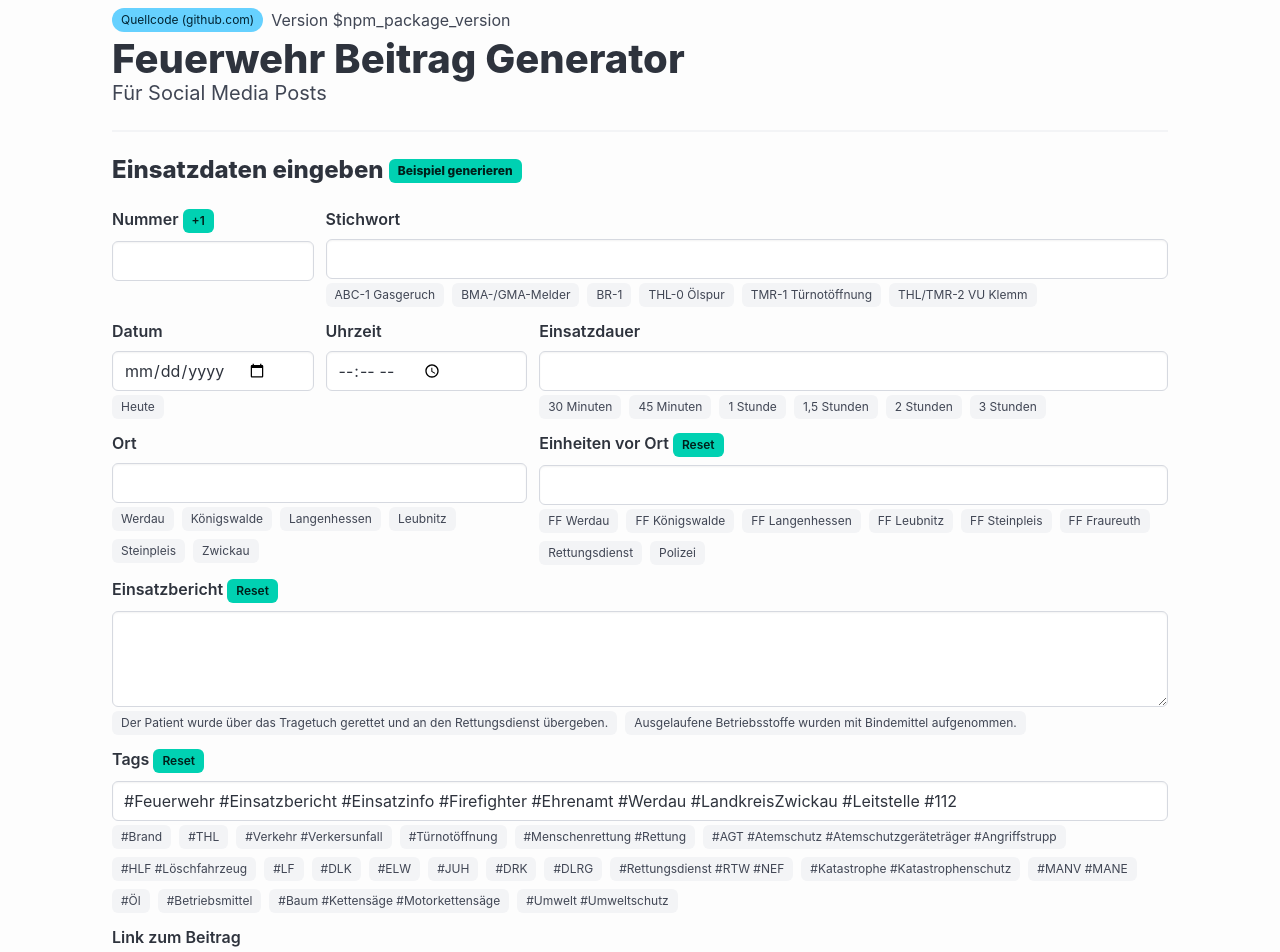
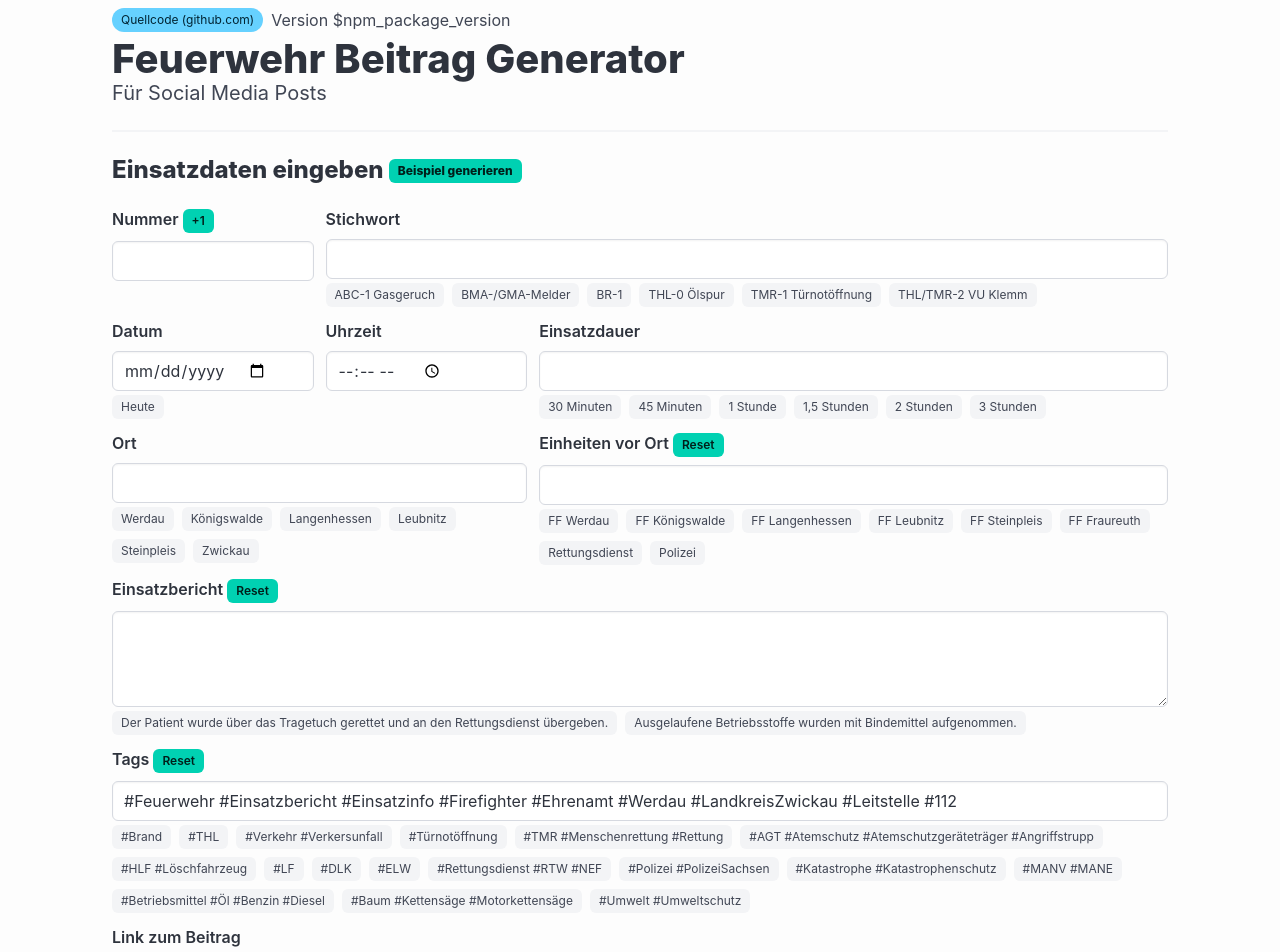
Before and after one commit to turbopixel/Feuerwehr-Beitrag-Generator, a Vue app: page / in a window 1280 px wide. Shown: the top 952 px of the page. Built offline with nearby package versions, Linux system fonts and the light colour scheme.

Commit message:
remove tags / combine tags / add tags

```diff
--- a/src/components/LayoutForm.vue
+++ b/src/components/LayoutForm.vue
@@ -213,20 +213,17 @@ export default {
               <span class="tag is-clickable" @click="set_tags">#THL</span>
               <span class="tag is-clickable" @click="set_tags">#Verkehr #Verkersunfall</span>
               <span class="tag is-clickable" @click="set_tags">#Türnotöffnung</span>
-              <span class="tag is-clickable" @click="set_tags">#Menschenrettung #Rettung</span>
+              <span class="tag is-clickable" @click="set_tags">#TMR #Menschenrettung #Rettung</span>
               <span class="tag is-clickable" @click="set_tags">#AGT #Atemschutz #Atemschutzgeräteträger #Angriffstrupp</span>
               <span class="tag is-clickable" @click="set_tags">#HLF #Löschfahrzeug</span>
               <span class="tag is-clickable" @click="set_tags">#LF</span>
               <span class="tag is-clickable" @click="set_tags">#DLK</span>
               <span class="tag is-clickable" @click="set_tags">#ELW</span>
-              <span class="tag is-clickable" @click="set_tags">#JUH</span>
-              <span class="tag is-clickable" @click="set_tags">#DRK</span>
-              <span class="tag is-clickable" @click="set_tags">#DLRG</span>
               <span class="tag is-clickable" @click="set_tags">#Rettungsdienst #RTW #NEF</span>
+              <span class="tag is-clickable" @click="set_tags">#Polizei #PolizeiSachsen</span>
               <span class="tag is-clickable" @click="set_tags">#Katastrophe #Katastrophenschutz</span>
               <span class="tag is-clickable" @click="set_tags">#MANV #MANE</span>
-              <span class="tag is-clickable" @click="set_tags">#Öl</span>
-              <span class="tag is-clickable" @click="set_tags">#Betriebsmittel</span>
+              <span class="tag is-clickable" @click="set_tags">#Betriebsmittel #Öl #Benzin #Diesel</span>
               <span class="tag is-clickable" @click="set_tags">#Baum #Kettensäge #Motorkettensäge</span>
               <span class="tag is-clickable" @click="set_tags">#Umwelt #Umweltschutz</span>
             </div>
```
